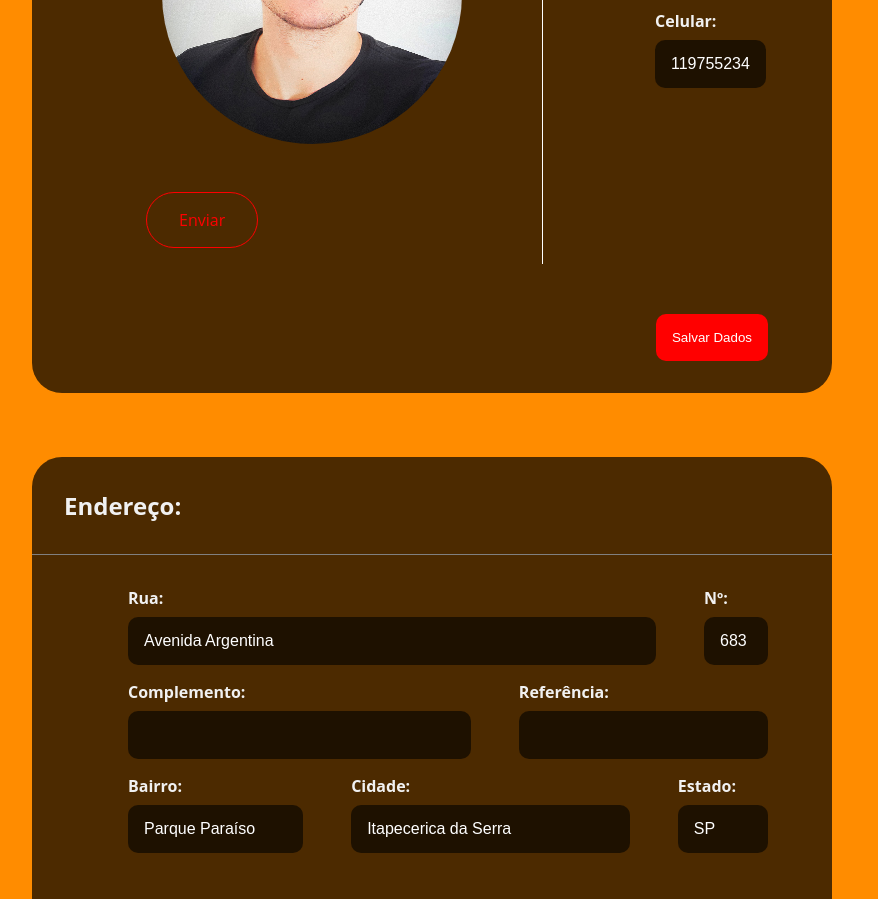
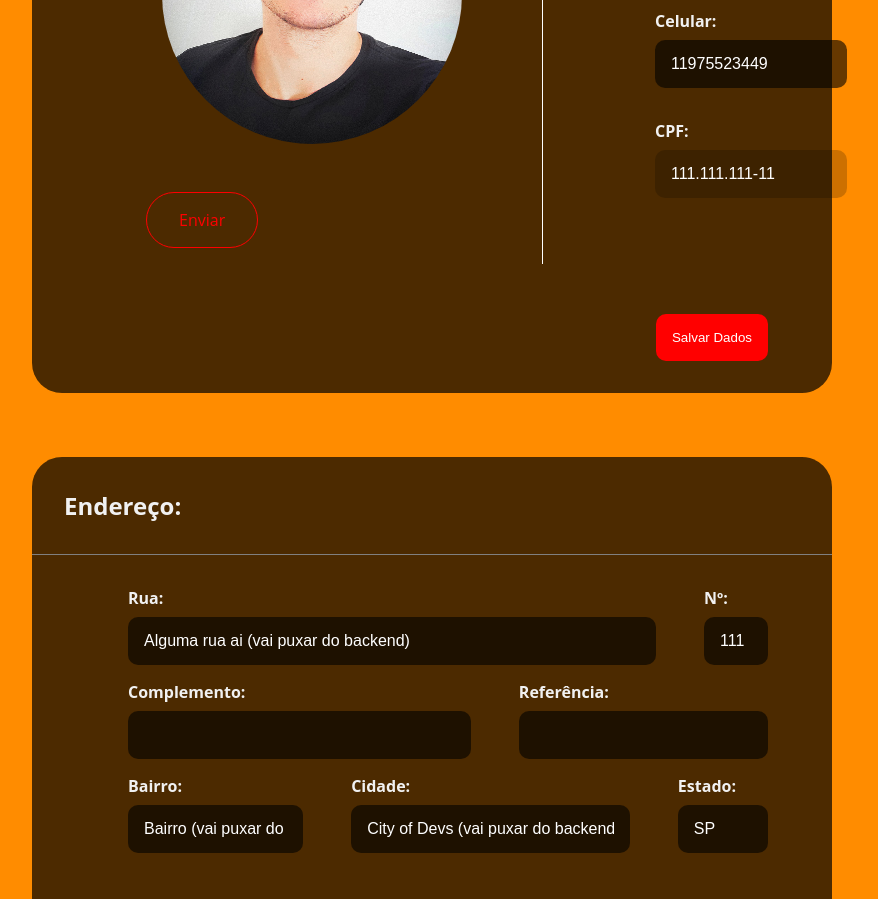
Before and after one commit to SrBlackRM/GEABS_Frontend, a React (Vite) app: page /perfil in a window 1280 px wide. Shown: the part 460-1359 px from the top of the page, without its empty margins (208-1086 px from the left). Built offline with nearby package versions, Linux system fonts and the light colour scheme.

Commit message:
fix variable name

```diff
--- a/src/pages/Profilepage/index.tsx
+++ b/src/pages/Profilepage/index.tsx
@@ -10,18 +10,19 @@ import { DataOfTableRowTextInput } from "../../components/CustomTable/DataOfTabl
 
 export default function ProfilePage(): JSX.Element{
     const addressTest = {
-        street: 'Avenida Argentina',
-        streetNumber: 683,
-        district: 'Parque Paraíso',
-        city: 'Itapecerica da Serra',
+        street: 'Alguma rua ai (vai puxar do backend)',
+        streetNumber: 111,
+        district: 'Bairro (vai puxar do backend)',
+        city: 'City of Devs (vai puxar do backend)',
         region: 'SP',
     }
 
     const myInfoTest = {
         name: 'Michel Rodrigues Mota',
         email: 'michelrbm@gmail.com',
-        celphone: '11975523449',
+        cellphone: '11975523449',
         avatar: {src: 'src/assets/avatar.jpg'},
+        cpf: '111.111.111-11'
     }
 
     return(
@@ -70,7 +71,7 @@ const AddressInfoComponents = ({address, className}: AddressInfoComponentsProps)
 
 // TABELA MEU PERFIL
 interface myProfileTableProps{
-    info: {name: string, email: string, celphone: string, avatar?: {src: string}}
+    info: {name: string, email: string, cellphone: string, avatar?: {src: string}, cpf: string}
     className?: string,
 }
 const myProfileTable = ({info, className}: myProfileTableProps ):ReactElement => {
@@ -82,7 +83,8 @@ const myProfileTable = ({info, className}: myProfileTableProps ):ReactElement =>
                     <LeftDivisionStyledTableRowFlex direction='column' >
                         <DataOfTableRowTextInput title="Nome:" data={info.name} disabled/>
                         <DataOfTableRowTextInput title="Email:" data={info.email} disabled/>
-                        <DataOfTableRowTextInput title="Celular:" data={info.celphone} />
+                        <DataOfTableRowTextInput title="Celular:" data={info.cellphone} />
+                        <DataOfTableRowTextInput title="CPF:" data={info.cpf} disabled/>
                     </LeftDivisionStyledTableRowFlex>
                 </TableRowGrid>
             </CustomTable>
@@ -110,4 +112,5 @@ const LeftDivisionStyledTableRowFlex = styled(TableRowFlex)`
     border-left: 1px solid white;
     padding-left: 5rem;
     gap: 2rem;
+    width: 100%;
 `
```
